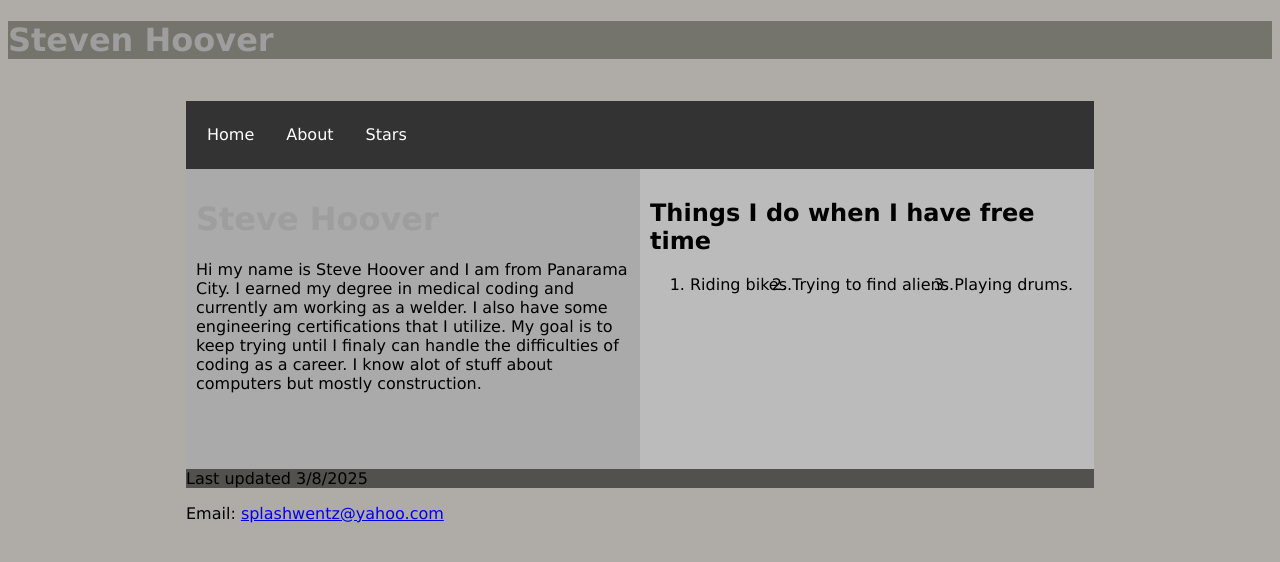
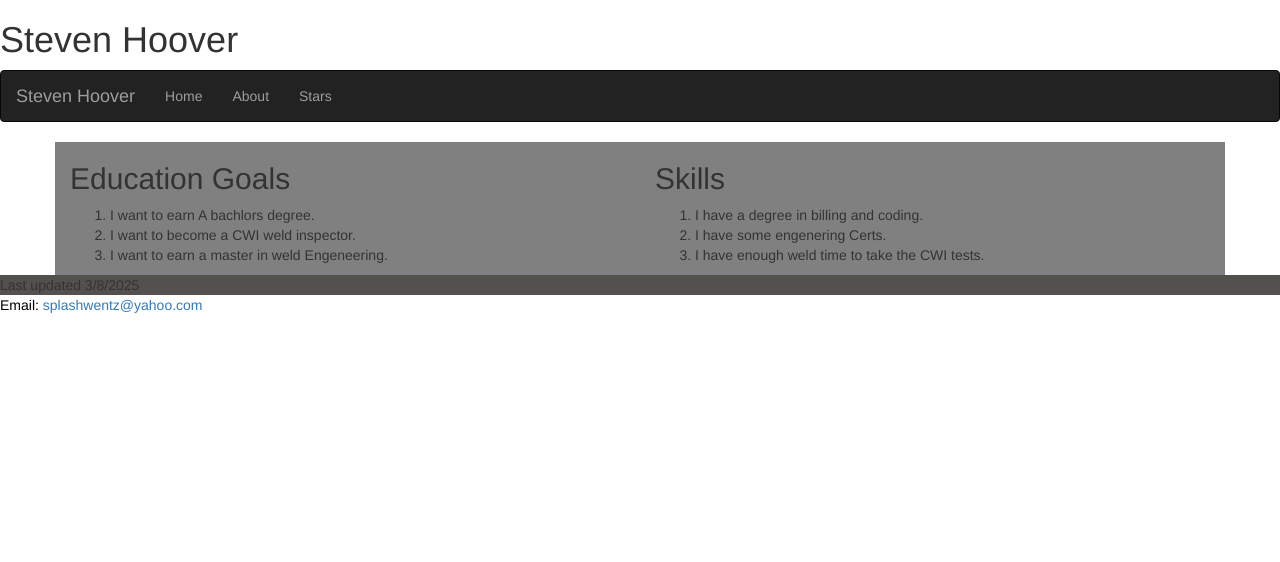
Before and after one commit to splashwentz/cis162-4, a plain HTML site: page index.html in a window 1280 px wide. Drawn offline with nearby package versions, Linux system fonts and the light colour scheme.

Commit message:
Add files via upload

```diff
--- a/index.html
+++ b/index.html
@@ -2,86 +2,63 @@
 <html lang="en">
 <head>
   <style>
-    ul {
-  list-style-type: none;
-  margin: 0;
-  padding: 0;
-  overflow: hidden;
-  background-color: #333;
-}
+   h2 {font-family: Georgia, 'Times New Roman', Times, serif;}
 
-li {
-  float: left;
-}
 
-li a {
-  display: block;
-  color: white;
-  text-align: center;
-  padding: 14px 16px;
-  text-decoration: none;
-}
 
-li a:hover {
-  background-color: #8d8a8a;
-}
-* {
-  box-sizing: border-box;
-}
-
-.column {
-  float: left;
-  width: 50%;
-  padding: 10px;
-  height: 300px;
-}
-
-.row:after {
-  content: "";
-  display: table;
-  clear: both;
-}
-.center {
-  margin: auto;
-  width: 75%;
-  padding: 20px;
-}
 </style>
   <meta charset="utf-8">
   <link rel="stylesheet" href="mystyle.css">
+  <link rel="stylesheet" href="https://maxcdn.bootstrapcdn.com/bootstrap/3.4.1/css/bootstrap.min.css">
+  <script src="https://ajax.googleapis.com/ajax/libs/jquery/3.7.1/jquery.min.js"></script>
+  <script src="https://maxcdn.bootstrapcdn.com/bootstrap/3.4.1/js/bootstrap.min.js"></script>
 <title>Steven Hoover</title>
 </head>
+
+
 <body>
   <header><h1>Steven Hoover</h1></header>
   <div class="center">
-<nav>
-  <ul>
+    <nav class="navbar navbar-inverse">
+      <div class="container-fluid">
+        <div class="navbar-header">
+          <a class="navbar-brand" href="#">Steven Hoover</a>
+        </div>
+        <ul class="nav navbar-nav">
           <li><a href="index.html">Home</a></li>
           <li><a href="about.html">About</a></li>
       <li><a href="stars.html">Stars</a></li>
         </ul>
+      </div>
     </nav>
 
+<div class="container">
+
+
   <div class="row">
-      <div class="column" style="background-color:#aaa;">
-        <h1>Steve Hoover</h1>
-        <p>Hi my name is Steve Hoover and I am from Panarama City. I earned my degree in medical coding
-          and currently am working as a welder. I also have some engineering certifications that I utilize.
-          My goal is to keep trying until I finaly can handle the difficulties of coding as a career.
-          I know alot of stuff about computers but mostly construction.</p>
+    <div class="col-sm-6" style="background-color: grey;">
+      <h2>Education Goals</h2>
+      <ol>
+        <li>I want to earn A bachlors degree.</li>
+        <li>I want to become a CWI weld inspector.</li>
+        <li>I want to earn a master in weld Engeneering.</li>
+        </ol>
     </div>
-      <div class="column" style="background-color:#bbb;">
-        <h2>Things I do when I have free time</h2>
+    <div class="col-sm-6" style="background-color:grey;">
+      <h2>Skills</h2>
       <ol>
-          <li>Riding bikes.</li>
-          <li>Trying to find aliens.</li>
-          <li>Playing drums.</li>
+  <li>I have a degree in billing and coding.</li>
+  <li>I have some engenering Certs.</li>
+  <li>I have enough weld time to take the CWI tests.</li>
 </ol>
     </div>
   </div>
+</div>
+
 
         <footer>Last updated 3/8/2025 </footer>
 <p>Email: <a href="mailto:splashwentz@yahoo.com">splashwentz@yahoo.com</a></p>
+
   </div>
   </body>
 </html>
--- a/mystyle.css
+++ b/mystyle.css
@@ -1,16 +1,22 @@
-Body {background-color: rgb(175, 172, 168);
-font-family: Verdana, Geneva, Tahoma, sans-serif;}
-
-header {background-color: rgb(116, 116, 108);}
-
-h1{color: rgb(157, 158, 157);}
-
-nav > ul {line-height: 2.5em;
-list-style-type: none;
-padding-left: 5px;}
-
-section {background-color: rgb(136, 131, 131);
-width: 90%;
-font-size: 1.6em;}
+.great-vibes-regular {
+    font-family: "Great Vibes", cursive;
+    font-weight: 400;
+    font-style: normal;
+  }
 
 footer {background-color: rgb(83, 81, 77);}
+
+
+
+*body{font-size: 22px;
+
+}
+
+p {color: black
+}
+
+.grey { color: grey
+}
+
+h1, h2 {font-size: 50px;
+}
```
Also changed, not shown: about.html (+28 -60 lines), stars.html (+22 -45 lines). Lines whose indentation alone changed are shown as unchanged.
